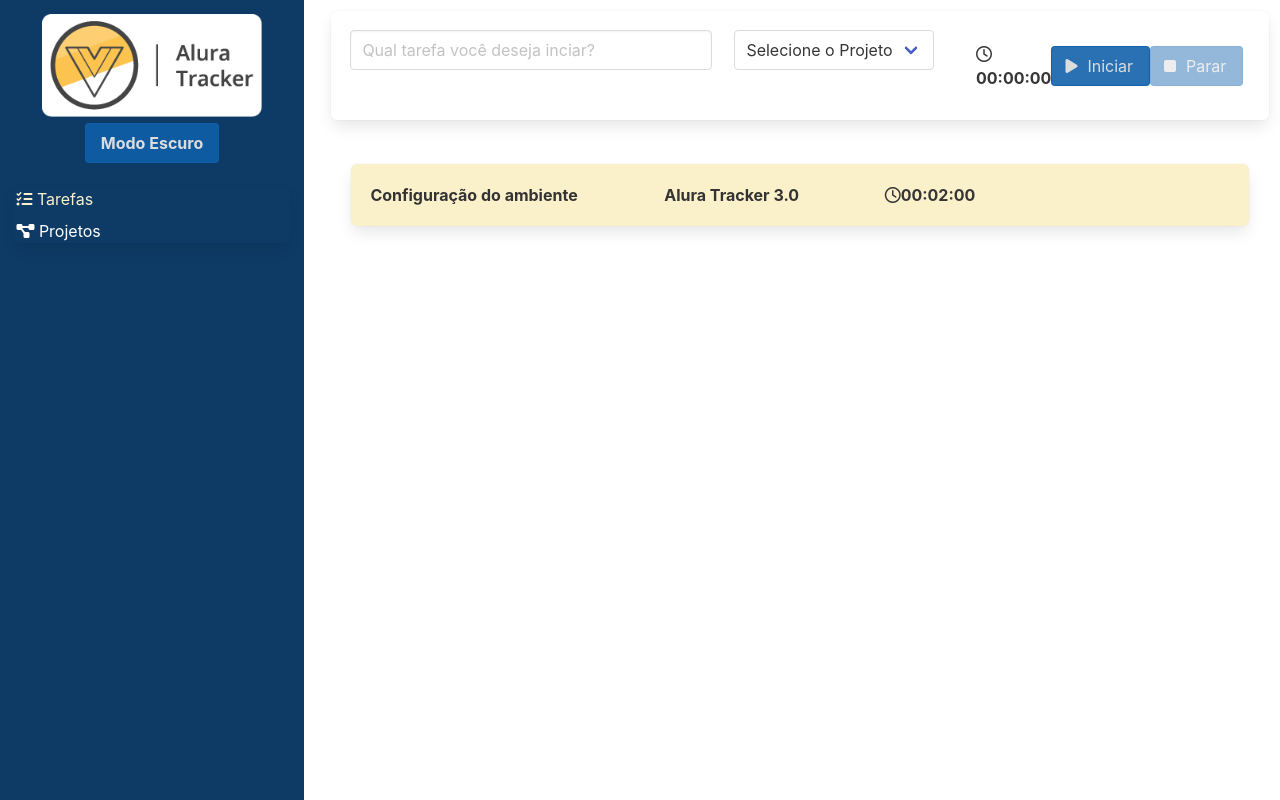
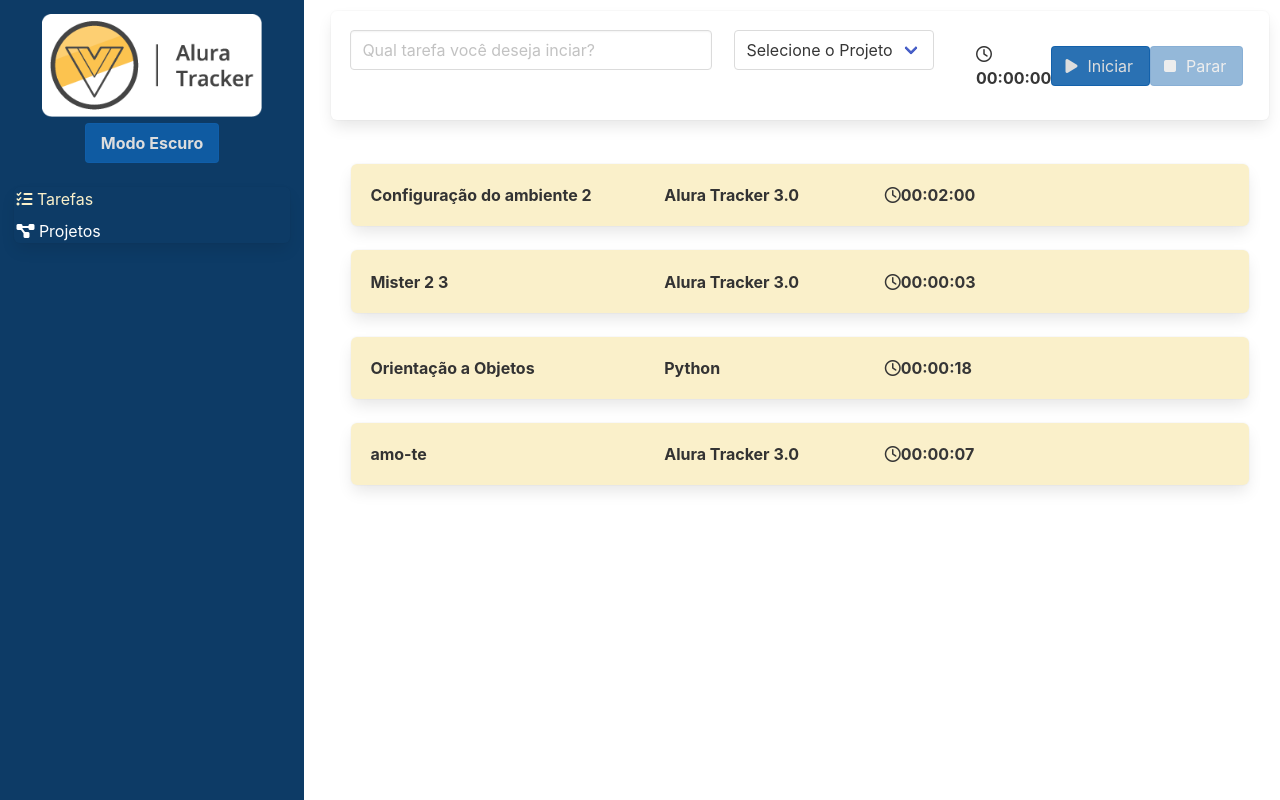
Before and after one commit to miyamusaxi/alura-vue, a Vue app: page / in a window 1280 px wide. Built offline with nearby package versions, Linux system fonts and the light colour scheme; data requests are answered from the project's data file.

Commit message:
Separando as mutations e as actions em modulos

```diff
--- a/db.json
+++ b/db.json
@@ -3,17 +3,48 @@
     {
       "id": 1,
       "nome": "Alura Tracker 3.0"
+    },
+    {
+      "nome": "Python",
+      "id": 2
     }
   ],
   "tarefas": [
     {
       "id": 1,
       "duracaoEmSegundos": 120,
-      "descricao": "Configuração do ambiente",
+      "descricao": "Configuração do ambiente 2",
       "projeto": {
         "id": 1,
         "nome": "Alura Tracker 3.0"
       }
+    },
+    {
+      "duracaoEmSegundos": 3,
+      "descricao": "Mister 2 3",
+      "projeto": {
+        "id": 1,
+        "nome": "Alura Tracker 3.0"
+      },
+      "id": 2
+    },
+    {
+      "duracaoEmSegundos": 18,
+      "descricao": "Orientação a Objetos",
+      "projeto": {
+        "nome": "Python",
+        "id": 2
+      },
+      "id": 3
+    },
+    {
+      "duracaoEmSegundos": 7,
+      "descricao": "amo-te",
+      "projeto": {
+        "id": 1,
+        "nome": "Alura Tracker 3.0"
+      },
+      "id": 4
     }
   ]
 }
--- a/src/components/Formulario.vue
+++ b/src/components/Formulario.vue
@@ -41,6 +41,7 @@ import { notificacaoMixin } from "@/mixins/notificar";
 import { TipoNotificacao } from "@/interfaces/INotificacoes";
 import { useStore } from "@/store";
 
+
 export default defineComponent({
   name: "Formulario-",
   components: {
@@ -72,7 +73,7 @@ export default defineComponent({
   setup() {
     const store = useStore();
     return {
-      projetos: computed(() => store.state.projetos),
+      projetos: computed(() => store.state.projeto.projetos),
     };
   },
 });
--- a/src/components/Tarefa.vue
+++ b/src/components/Tarefa.vue
@@ -1,6 +1,6 @@
 <template>
   <Box>
-    <div class="columns">
+    <div class="columns clicavel" @click="tarefaClicada">
       <div class="column is-4">
         {{ tarefa?.descricao || "Tarefa sem descrição" }}
       </div>
@@ -22,9 +22,15 @@ import Box from "./Box.vue";
 
 export default defineComponent({
   name: "Tarefa-",
+  emits: ['aoTarefaClicada'],
   components: {
     Cronometro,
     Box,
+  },
+  methods: {
+    tarefaClicada () : void{
+      this.$emit('aoTarefaClicada', this.tarefa)
+    }
   },
   props: {
     tarefa: {
@@ -33,3 +39,9 @@ export default defineComponent({
   },
 });
 </script>
+
+<style scoped>
+.clicavel{
+  cursor: pointer;
+}
+</style>
--- a/src/interfaces/ITarefa.ts
+++ b/src/interfaces/ITarefa.ts
@@ -3,5 +3,6 @@ import IProjeto from "./IProjeto";
 export default interface ITarefa{
     duracaoEmSegundos:number,
     descricao: string,
-    projeto: IProjeto
+    projeto: IProjeto,
+    id: number
 }
--- a/src/store/index.ts
+++ b/src/store/index.ts
@@ -1,18 +1,16 @@
-import IProjeto from "@/interfaces/IProjeto";
-import { INotificacoes} from "@/interfaces/INotificacoes";
+import { INotificacoes } from "@/interfaces/INotificacoes";
 
 import { createStore, Store, useStore as vuexUseStore } from "vuex";
 import { InjectionKey } from "vue";
 
-import { ADICIONA_PROJETO, ALTERA_PROJETO, DEFINIR_PROJETOS, DEFINIR_TAREFAS, EXCLUIR_PROJETO, NOTIFICAR } from "./tipo-mutacoes";
-import { CADASTRAR_PROJETO, EDITAR_PROJETO, OBTER_PROJETOS, DELETAR_PROJETO, OBTER_TAREFAS } from "./tipo-actions";
+import { NOTIFICAR } from "./tipo-mutacoes";
 
-import http from "@/http";
-import ITarefa from "@/interfaces/ITarefa";
+import { EstadoProjeto, projeto } from "./modulos/projeto";
+import { EstadoTarefa, tarefa } from "./modulos/tarefa";
 
-interface Estado {
-    tarefas: ITarefa[],
-    projetos: IProjeto[],
+export interface Estado {
+    tarefa: EstadoTarefa,
+    projeto: EstadoProjeto,
     notificacoes: INotificacoes[]
 }
 
@@ -20,62 +18,31 @@ export const key: InjectionKey<Store<Estado>> = Symbol()
 
 export const store = createStore<Estado>({
     state: {
-        projetos: [],
-        tarefas: [],
-        notificacoes: []
+        notificacoes: [],
+        projeto: {
+            projetos:[]
+        },
+        tarefa:{
+            tarefas:[]
+        },
     },
     mutations: {
-        [ADICIONA_PROJETO](state, nomeDoProjeto: string) {
-            const projeto = {
-                id: new Date().toISOString(),
-                nome: nomeDoProjeto
-            } as IProjeto
-            state.projetos.push(projeto)
-        },
-        [ALTERA_PROJETO](state, projeto: IProjeto) {
-            const index = state.projetos.findIndex(proj => proj.id == projeto.id)
-            state.projetos[index] = projeto
-        },
-        [EXCLUIR_PROJETO](state, id: string) {
-            state.projetos = state.projetos.filter(proj => proj.id != id)
-        },
-        [DEFINIR_PROJETOS](state, projetos: IProjeto[]) {
-            state.projetos = projetos
-        },
-        [DEFINIR_TAREFAS](state, tarefas: ITarefa[]) {
-            state.tarefas = tarefas
-        },
-        [NOTIFICAR](state, novaNotificacao:INotificacoes){
+        [NOTIFICAR](state, novaNotificacao: INotificacoes) {
 
             novaNotificacao.id = new Date().getTime()
             state.notificacoes.push(novaNotificacao)
 
-            setTimeout(()=> {
+            setTimeout(() => {
                 state.notificacoes = state.notificacoes.filter(notificacao => notificacao.id != novaNotificacao.id)
             }, 3000)
         }
     },
-    actions:{
-        [OBTER_PROJETOS] ({ commit }){
-            http.get('/projetos')
-                .then(resposta => commit(DEFINIR_PROJETOS, resposta.data))
-        },
-        [CADASTRAR_PROJETO] (contexto, nomeDoProjeto: string){
-            return http.post('/projetos', {
-                nome: nomeDoProjeto
-            })
-        },
-        [EDITAR_PROJETO] (contexto, projeto: IProjeto){
-            return http.put(`/projetos/${projeto.id}`, projeto)
-        },
-        [DELETAR_PROJETO] ({ commit }, id: string){
-            return http.delete(`/projetos/${id}`)
-            .then(() => commit(EXCLUIR_PROJETO, id))
-        },
-        [OBTER_TAREFAS] ({ commit }){
-            http.get('/tarefas')
-                .then(resposta => commit(DEFINIR_TAREFAS, resposta.data))
-        },
+    actions: {
+
+    },
+    modules: {
+        projeto,
+        tarefa
     }
 })
 
--- /dev/null
+++ b/src/store/modulos/projeto/index.ts
@@ -0,0 +1,50 @@
+import IProjeto from "@/interfaces/IProjeto"
+import { Module } from "vuex"
+import { Estado } from "@/store"
+import http from "@/http"
+import { OBTER_PROJETOS, CADASTRAR_PROJETO, EDITAR_PROJETO, DELETAR_PROJETO } from "@/store/tipo-actions"
+import { ADICIONA_PROJETO, ALTERA_PROJETO, EXCLUIR_PROJETO, DEFINIR_PROJETOS } from "@/store/tipo-mutacoes"
+
+export interface EstadoProjeto {
+    projetos: IProjeto[]
+}
+
+export const projeto: Module<EstadoProjeto, Estado> = {
+    mutations: {
+        [ADICIONA_PROJETO](state, nomeDoProjeto: string) {
+            const projeto = {
+                id: new Date().toISOString(),
+                nome: nomeDoProjeto
+            } as IProjeto
+            state.projetos.push(projeto)
+        },
+        [ALTERA_PROJETO](state, projeto: IProjeto) {
+            const index = state.projetos.findIndex(proj => proj.id == projeto.id)
+            state.projetos[index] = projeto
+        },
+        [EXCLUIR_PROJETO](state, id: string) {
+            state.projetos = state.projetos.filter(proj => proj.id != id)
+        },
+        [DEFINIR_PROJETOS](state, projetos: IProjeto[]) {
+            state.projetos = projetos
+        },
+    },
+    actions: {
+        [OBTER_PROJETOS]({ commit }) {
+            http.get('/projetos')
+                .then(resposta => commit(DEFINIR_PROJETOS, resposta.data))
+        },
+        [CADASTRAR_PROJETO](contexto, nomeDoProjeto: string) {
+            return http.post('/projetos', {
+                nome: nomeDoProjeto
+            })
+        },
+        [EDITAR_PROJETO](contexto, projeto: IProjeto) {
+            return http.put(`/projetos/${projeto.id}`, projeto)
+        },
+        [DELETAR_PROJETO]({ commit }, id: string) {
+            return http.delete(`/projetos/${id}`)
+                .then(() => commit(EXCLUIR_PROJETO, id))
+        },
+    }
+}
--- /dev/null
+++ b/src/store/modulos/tarefa/index.ts
@@ -0,0 +1,45 @@
+import http from "@/http";
+
+import ITarefa from "@/interfaces/ITarefa";
+
+import { Estado } from "@/store";
+import { OBTER_TAREFAS, CADASTRAR_TAREFA, EDITAR_TAREFA } from "@/store/tipo-actions";
+import { DEFINIR_TAREFAS, ADICIONA_TAREFA, ALTERAR_TAREFA } from "@/store/tipo-mutacoes";
+
+import { Module } from "vuex";
+
+export interface EstadoTarefa{
+    tarefas: ITarefa[]
+}
+
+export const tarefa: Module<EstadoTarefa, Estado> = {
+    state:{
+        tarefas:[],
+    },
+    mutations:{
+        [DEFINIR_TAREFAS](state, tarefas: ITarefa[]) {
+            state.tarefas = tarefas
+        },
+        [ADICIONA_TAREFA](state, tarefa: ITarefa) {
+            state.tarefas.push(tarefa)
+        },
+        [ALTERAR_TAREFA](state, tarefa: ITarefa) {
+            const index = state.tarefas.findIndex(t => t.id == tarefa.id)
+            state.tarefas[index] = tarefa
+        }
+    },
+    actions:{
+        [OBTER_TAREFAS]({ commit }) {
+            http.get('/tarefas')
+                .then(resposta => commit(DEFINIR_TAREFAS, resposta.data))
+        },
+        [CADASTRAR_TAREFA]({ commit }, tarefa: ITarefa) {
+            return http.post('/tarefas', tarefa)
+                .then(resposta => commit(ADICIONA_TAREFA, resposta.data))
+        },
+        [EDITAR_TAREFA]({ commit }, tarefa: ITarefa) {
+            return http.put(`/tarefas/${tarefa.id}`, tarefa)
+                .then(() => commit(ALTERAR_TAREFA, tarefa))
+        }
+    }
+}
--- a/src/store/tipo-actions.ts
+++ b/src/store/tipo-actions.ts
@@ -2,4 +2,7 @@ export const OBTER_PROJETOS = 'OBTER_PROJETOS';
 export const CADASTRAR_PROJETO = 'CADASTRAR_PROJETO';
 export const EDITAR_PROJETO = 'EDITAR_PROJETO';
 export const DELETAR_PROJETO = 'EXCLUIR_PROJETO';
+
+export const CADASTRAR_TAREFA = 'CADASTRAR_TAREFA';
 export const OBTER_TAREFAS = 'OBTER_TAREFAS';
+export const EDITAR_TAREFA = 'EDITAR_TAREFA';
--- a/src/store/tipo-mutacoes.ts
+++ b/src/store/tipo-mutacoes.ts
@@ -6,3 +6,5 @@ export const DEFINIR_PROJETOS = 'DEFINIR_PROJETOS';
 export const NOTIFICAR = 'NOTIFICAR';
 
 export const DEFINIR_TAREFAS = 'DEFINIR_TAREFAS';
+export const ADICIONA_TAREFA = 'ADICIONA_TAREFA';
+export const ALTERAR_TAREFA = 'ALTERAR_TAREFA';
--- a/src/views/Projetos/Formulario.vue
+++ b/src/views/Projetos/Formulario.vue
@@ -35,7 +35,7 @@ export default defineComponent({
   },
   mounted() {
     if (this.id) {
-      const projeto = this.store.state.projetos.find(
+      const projeto = this.store.state.projeto.projetos.find(
         (proj) => proj.id == this.id
       );
       this.nomeDoProjeto = projeto?.nome || "";
--- a/src/views/Projetos/Lista.vue
+++ b/src/views/Projetos/Lista.vue
@@ -51,9 +51,9 @@ export default defineComponent({
   },
   setup() {
     const store = useStore();
-    store.dispatch(OBTER_PROJETOS)
+    store.dispatch(OBTER_PROJETOS);
     return {
-      projetos: computed(() => store.state.projetos),
+      projetos: computed(() => store.state.projeto.projetos),
       store,
     };
   },
--- a/src/views/Tarefas.vue
+++ b/src/views/Tarefas.vue
@@ -1,12 +1,42 @@
 <template>
   <div class="column is-three-quarter conteudo">
-    <Formulario/>
+    <Formulario @aoSalvarTarefa="salvarTarefa" />
     <div class="lista">
       <Tarefa
         v-for="(tarefa, index) in tarefas"
         :key="index"
         :tarefa="tarefa"
+        @aoTarefaClicada="selecionarTarefa"
       />
+      <div class="modal" :class="{ 'is-active': tarefaSelecionada }" v-if="tarefaSelecionada">
+        <div class="modal-background">
+          <div class="modal-card">
+            <header class="modal-card-head">
+              <p class="modal-card-tite">Editando uma tarefa</p>
+              <button
+                @click="fecharModal"
+                class="delete"
+                arial-label="close"
+              ></button>
+            </header>
+            <section class="modal-card-body">
+              <div class="field">
+                <label for="descricaoTarefa" class="label">Descrição</label>
+                <input
+                  type="text"
+                  class="input"
+                  v-model="tarefaSelecionada.descricao"
+                  id="descricaoTarefa"
+                />
+              </div>
+            </section>
+            <footer class="modal-card-foot">
+              <button @click="alterarTarefa" class="button is-success">Salvar</button>
+              <button @click="fecharModal" class="button">Cancelar</button>
+            </footer>
+          </div>
+        </div>
+      </div>
       <Box v-if="listaEstaVazia"> Você não está muito produtivo hoje :( </Box>
     </div>
   </div>
@@ -19,7 +49,13 @@ import Tarefa from "../components/Tarefa.vue";
 import Box from "../components/Box.vue";
 
 import { useStore } from "@/store";
-import { OBTER_TAREFAS } from "@/store/tipo-actions";
+import {
+  CADASTRAR_TAREFA,
+  OBTER_PROJETOS,
+  OBTER_TAREFAS,
+  EDITAR_TAREFA,
+} from "@/store/tipo-actions";
+import ITarefa from "@/interfaces/ITarefa";
 
 export default defineComponent({
   name: "App",
@@ -31,6 +67,7 @@ export default defineComponent({
   data() {
     return {
       modoEscuroAtivo: false,
+      tarefaSelecionada: null as ITarefa | null,
     };
   },
   computed: {
@@ -39,15 +76,26 @@ export default defineComponent({
     },
   },
   methods: {
-    // salvarTarefa(tarefa: ITarefa) {
-    //   this.tarefas.push(tarefa);
-    // },
+    salvarTarefa(tarefa: ITarefa) {
+      this.store.dispatch(CADASTRAR_TAREFA, tarefa);
+    },
+    selecionarTarefa(tarefa: ITarefa) {
+      this.tarefaSelecionada = tarefa;
+    },
+    fecharModal() {
+      this.tarefaSelecionada = null;
+    },
+    alterarTarefa() {
+      this.store.dispatch(EDITAR_TAREFA, this.tarefaSelecionada)
+        .then(() => this.fecharModal())
+    },
   },
   setup() {
     const store = useStore();
-    store.dispatch(OBTER_TAREFAS)
+    store.dispatch(OBTER_TAREFAS);
+    store.dispatch(OBTER_PROJETOS);
     return {
-      tarefas: computed(() => store.state.tarefas),
+      tarefas: computed(() => store.state.tarefa.tarefas),
       store,
     };
   },
```
